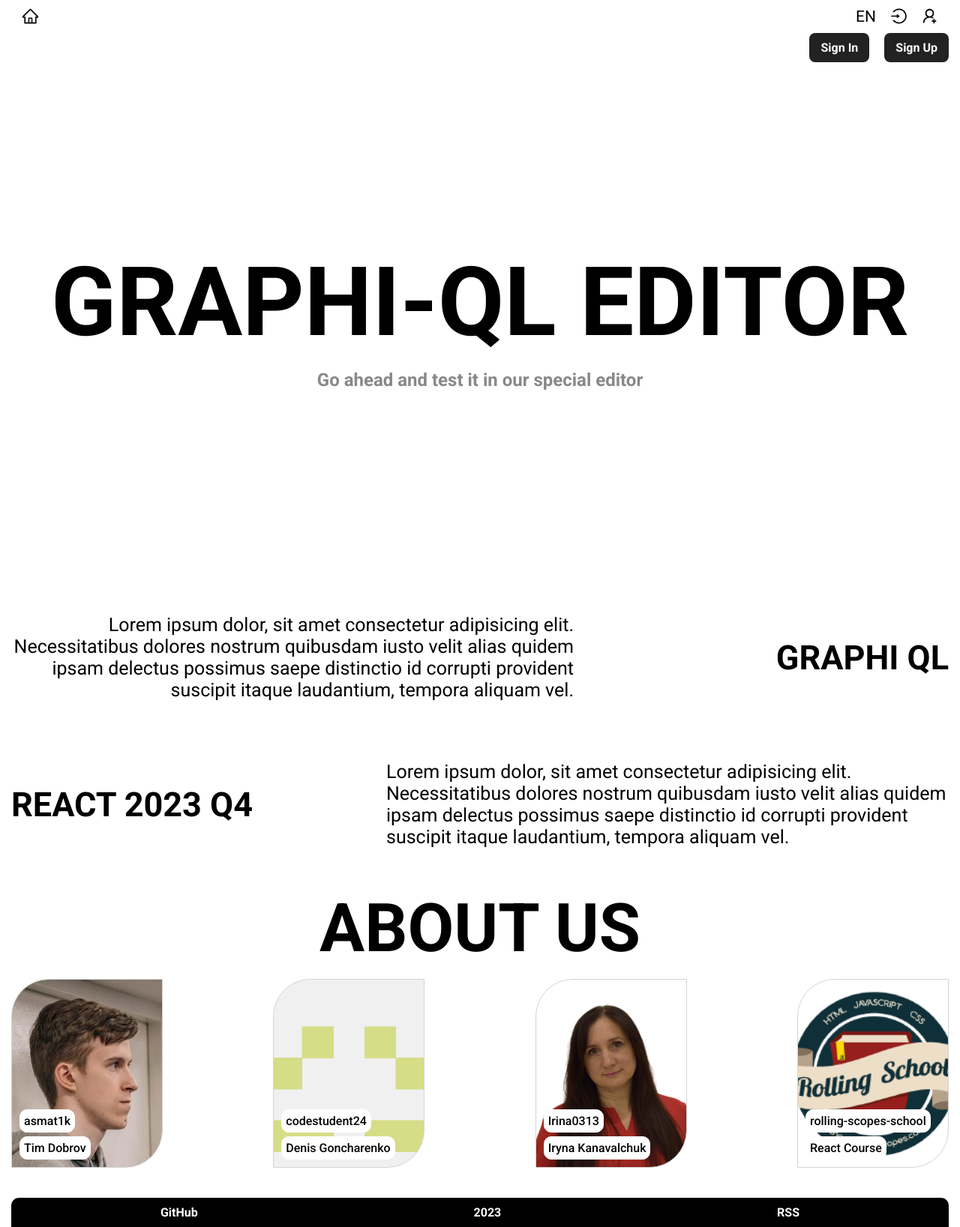
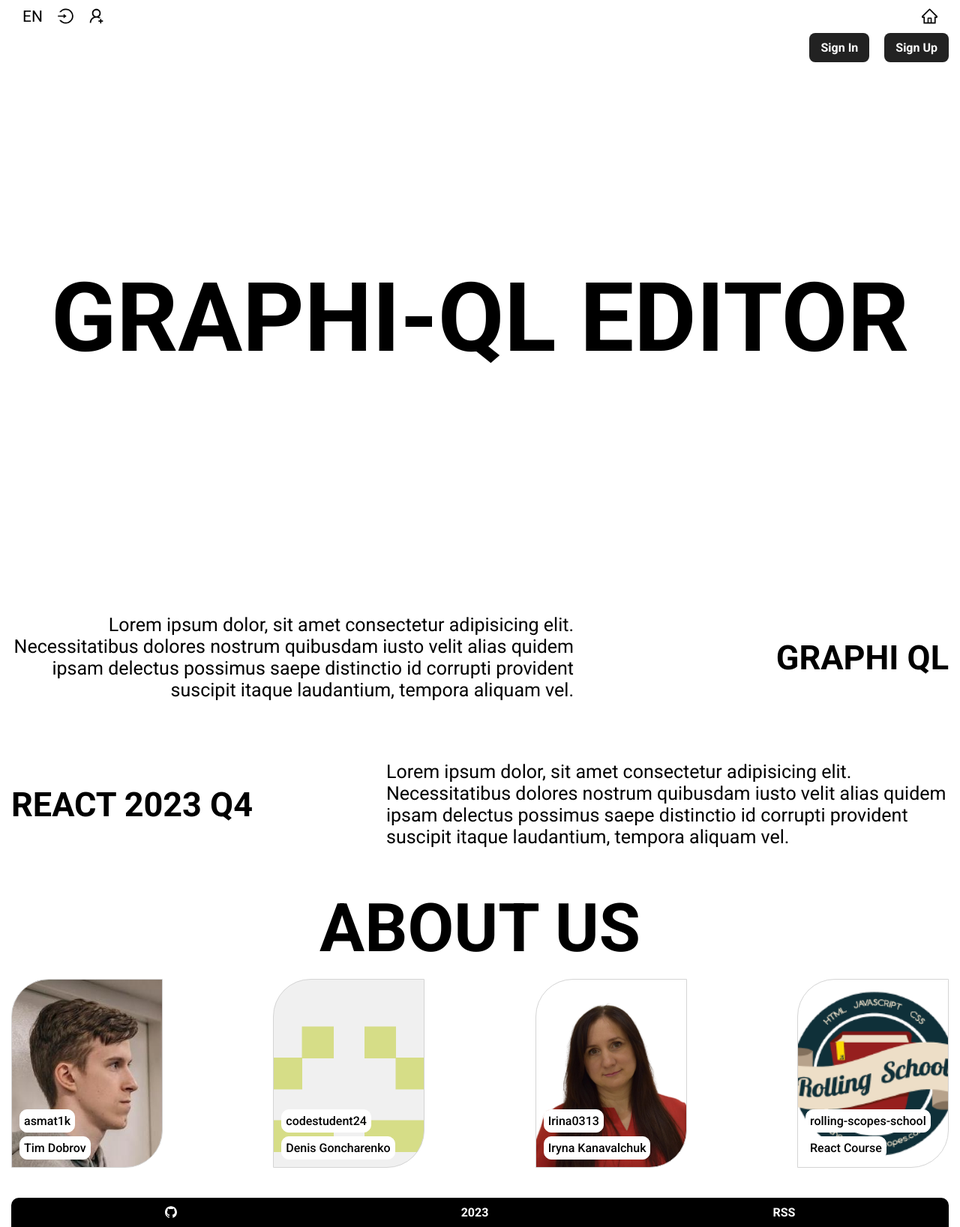
Before and after one commit to codestudent24/graphiql-app, a React (Vite) app: page / in a window 1280 px wide. Shown: the whole page at 75% size. Built offline with nearby package versions, Linux system fonts and the light colour scheme; a web font is replaced by a local one.

Commit message:
refactor: change some styles

```diff
--- a/src/features/Header/UI/header.module.scss
+++ b/src/features/Header/UI/header.module.scss
@@ -1,5 +1,6 @@
 .header {
   display: flex;
+  flex-direction: row-reverse;
   align-items: center;
   justify-content: space-between;
 
@@ -45,8 +46,10 @@
   transition: 0.3s ease-in-out;
   position: sticky;
   top: 0%;
+  z-index: 2;
 
   display: flex;
+  flex-direction: row-reverse;
   align-items: center;
   justify-content: space-between;
 
--- a/src/widgets/footer/UI/footer.tsx
+++ b/src/widgets/footer/UI/footer.tsx
@@ -1,11 +1,12 @@
 import { Link } from 'react-router-dom';
 import styles from './footer.module.scss';
+import { GithubOutlined } from '@ant-design/icons';
 
 export function Footer() {
   return (
     <footer className={styles.container}>
       <Link to="https://github.com/codestudent24" className={styles.gitHub}>
-        GitHub
+        <GithubOutlined />
       </Link>
       <div className={styles.year}>2023</div>
       <Link to="https://rs.school/react/" className={styles.rss}>
--- a/src/widgets/welcome-block/UI/welcome-block.tsx
+++ b/src/widgets/welcome-block/UI/welcome-block.tsx
@@ -8,7 +8,6 @@
   return (
     <div className={styles.welcome}>
       <h2 className={styles.title}>GRAPHI-QL EDITOR</h2>
-      <h4 className={styles.subtitle}>Go ahead and test it in our special editor</h4>
       {isAnonymous ? (
         <div className={styles.links}>
           <Link className={styles.btn} to="/auth">
```
Also changed, not shown: 1 other file (tests, documents, lock files or other folders).
